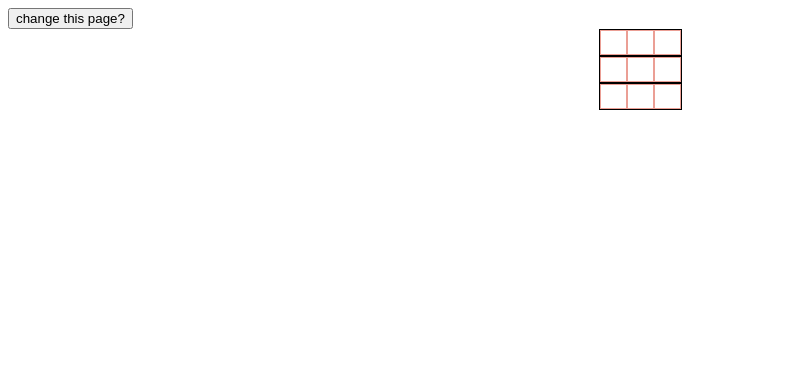
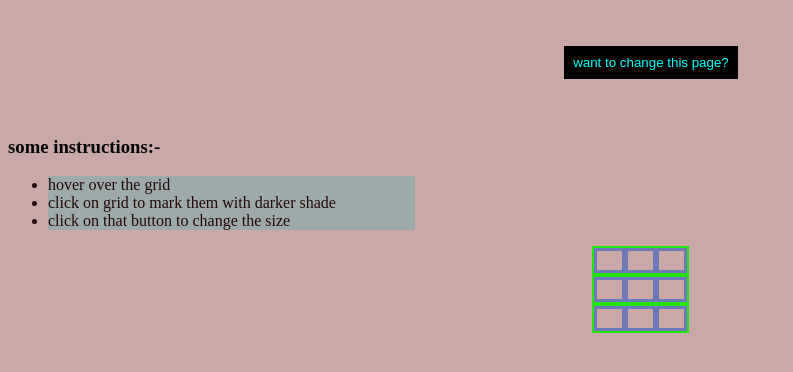
Before and after one commit to L-Lawliet-dn/Etch-A-Sketch, a plain HTML site: page index.html in a window 1280 px wide. Shown: the whole page, without its empty margins (0-793 px from the left). Drawn offline with Linux system fonts and the light colour scheme.

Commit message:
added css

```diff
--- a/Main.css
+++ b/Main.css
@@ -6,13 +6,13 @@
 
 }
 .rowItem{
-    border: 1px solid black;
+    border: 2px solid rgb(36, 227, 15);
     display: flex;
     height: 25px;
     /* width: 880px; */
 }
 .col{
-    border: 1px solid rgb(215, 65, 45);
+    border: 3px solid rgb(23, 76, 199);
     width: 25px;
     transition: background-color 0s ease-in, transform 0.15s ease;
     opacity: 50%;
@@ -21,3 +21,21 @@
     background-color: red;
     transform: scale(1.5);
 }
+#btn1{
+    border: 1px solid black;
+    color: aqua;
+    background-color: black;
+    padding: 8px;
+
+    margin: 3%;
+    margin-left: 44%;
+}
+body{
+    background-color: rgb(202, 168, 168);
+}
+li{
+    background-color: rgb(158, 169, 169);
+    color: rgb(34, 10, 10);
+    margin-right: 70%;
+
+}
--- a/index.html
+++ b/index.html
@@ -7,12 +7,27 @@
     <title>Etch-A-Sketch</title>
 </head>
 <body>
+
     <button id="btn1">
-        change this page?
+        want to change this page?
     </button>
+
+    <h3>some instructions:- </h3>
+    <ul>
+        <li>
+            hover over the grid
+        </li>
+        <li>
+            click on grid to mark them with darker shade
+        </li>
+        <li>
+            click on that button to change the size
+        </li>
+    </ul>
+
     <div id="container">
+    </div>
 
-    </div>
 
 
     <script src="App.js"></script>
```
